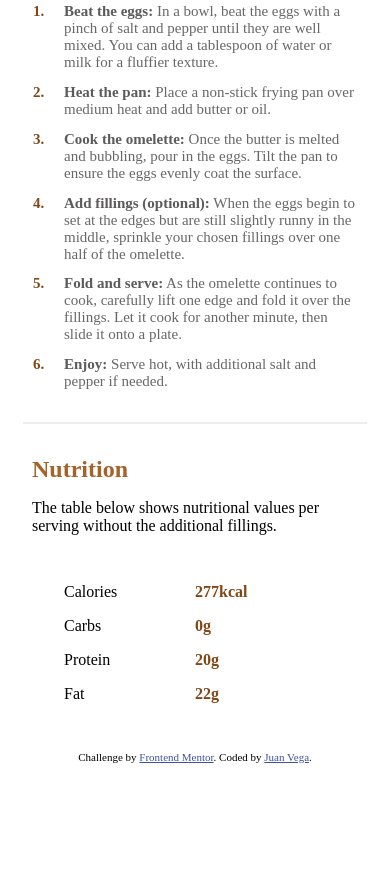
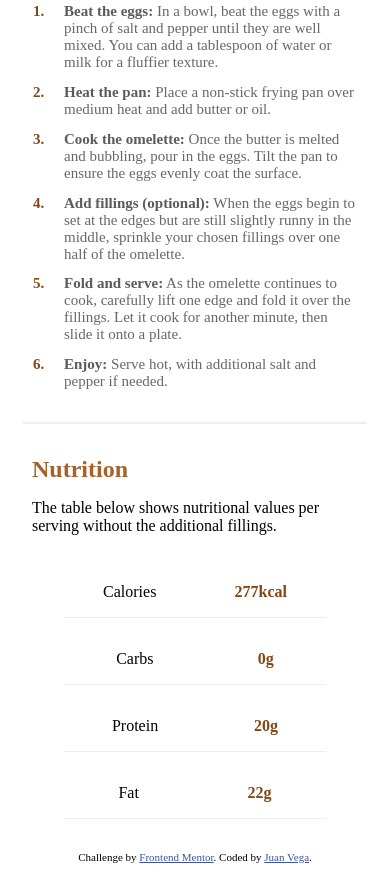
Before and after one commit to JuanTwoFour/Recipe-Page, a plain HTML site: page index.html in a window 390 px wide. Shown: the part 865-1760 px from the top of the page. Before the commit the page ends 1660 px from the top, so only its background shows below. Drawn offline with Linux system fonts and the light colour scheme.

Commit message:
mobile styles complete

```diff
--- a/index.html
+++ b/index.html
@@ -77,16 +77,23 @@
     <div class="nutrition-info">
       <p>Calories</p>
       <p class="serving">277kcal</p>
+    </div>
 
+    <div class="nutrition-info">
       <p>Carbs</p>
       <p class="serving">0g</p>
+    </div>
 
+    <div class="nutrition-info">
       <p>Protein</p>
       <p class="serving">20g</p>
+    </div>
 
+    <div class="nutrition-info">
       <p>Fat</p>
       <p class="serving">22g</p>
     </div>
+
   </div>
 
   <div class="attribution">
--- a/styles.css
+++ b/styles.css
@@ -76,9 +76,7 @@ ol>li::marker, .serving {
 }
 
 .nutrition-info {
-  display: grid;
-  grid-template-columns: repeat(2, 1fr);
-  grid-template-rows: repeat(4, 1fr);
-  grid-column-gap: 0px;
-  grid-row-gap: 0px;
+  display: flex;
+  border-bottom: 1px solid #7272721f;
+  justify-content: space-around;
 }
```
